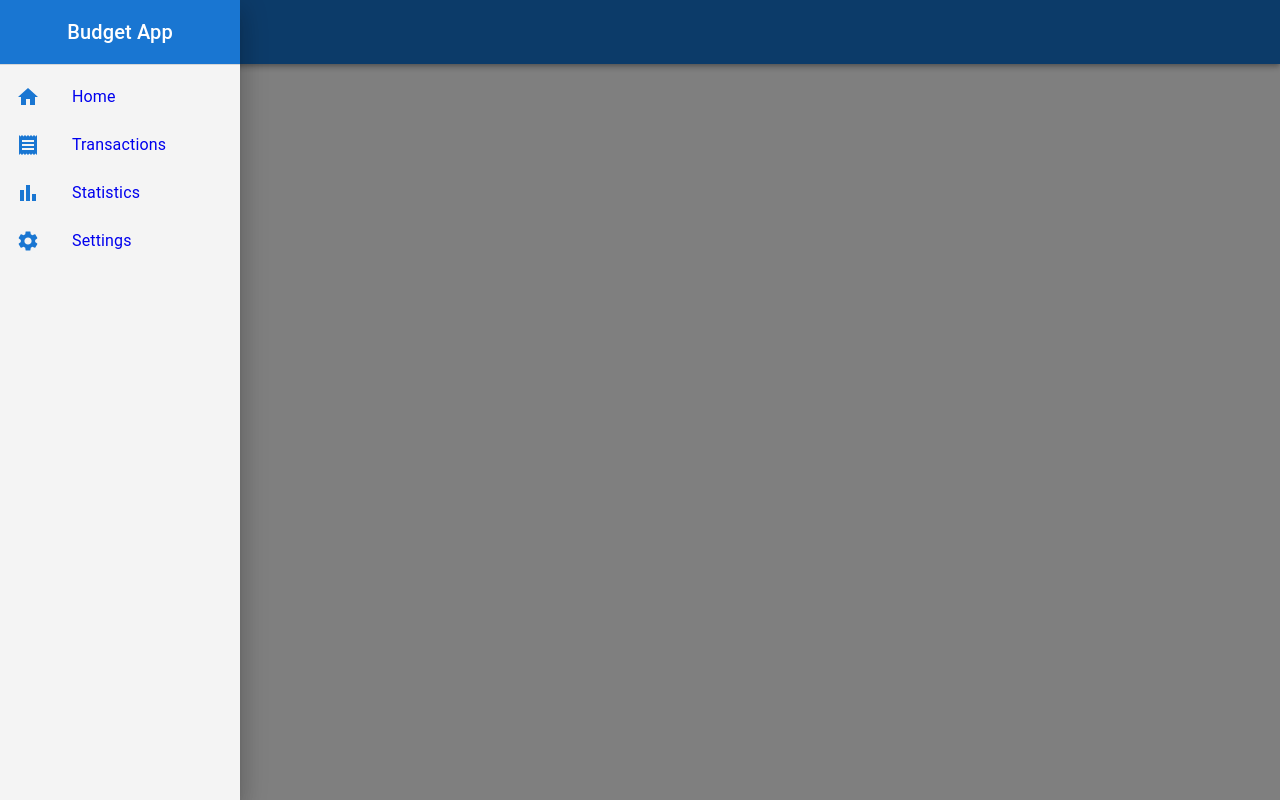
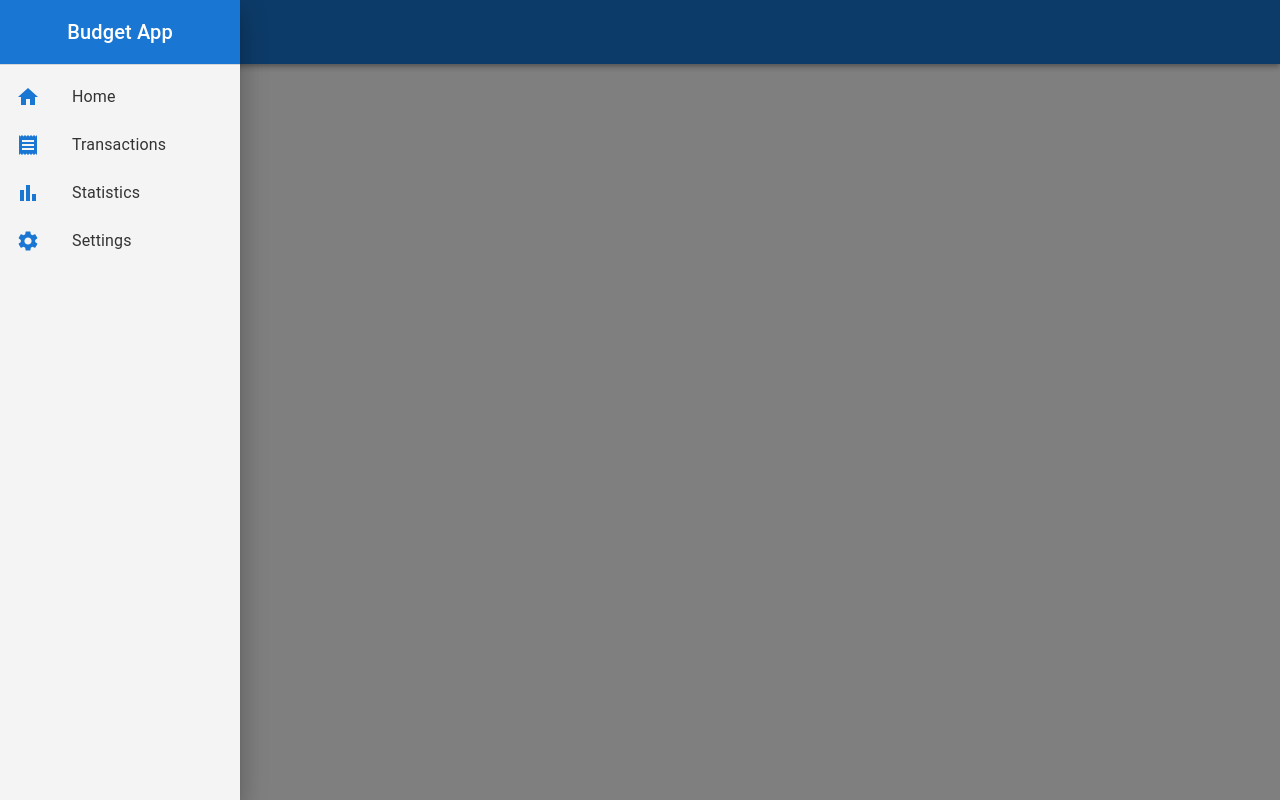
Before and after one commit to woojin18/abproject, a React (Create React App) app: page /statistics in a window 1280 px wide. Both pictures are taken after a click on the button "menu". Built offline with nearby package versions, Linux system fonts and the light colour scheme.

Commit message:
프리티어 설정

```diff
--- a/src/components/Sidebar.jsx
+++ b/src/components/Sidebar.jsx
@@ -1,14 +1,6 @@
 import React from "react";
-import {
-  Drawer,
-  List,
-  ListItem,
-  ListItemText,
-  ListItemIcon,
-  Divider,
-  Typography,
-  Box,
-} from "@mui/material";
+import { Drawer, List, ListItem, ListItemText, ListItemIcon, Divider, Typography, Box, ListItemButton } from "@mui/material";
+
 import { Home, Receipt, BarChart, Settings } from "@mui/icons-material";
 import { Link } from "react-router-dom";
 
@@ -18,60 +10,48 @@ function Sidebar({ isDrawerOpen, toggleDrawer }) {
       anchor="left"
       open={isDrawerOpen}
       onClose={toggleDrawer}
-      sx={{
-        "& .MuiDrawer-paper": {
-          width: 240,
-          backgroundColor: "#f4f4f4",
-          color: "#333",
-        },
-      }}
+      sx={{ "& .MuiDrawer-paper": { width: 240, backgroundColor: "#f4f4f4", color: "#333" } }}
     >
-      <Box
-        sx={{
-          padding: "16px",
-          textAlign: "center",
-          backgroundColor: "#1976d2",
-          color: "white",
-        }}
-      >
+      <Box sx={{ padding: "16px", textAlign: "center", backgroundColor: "#1976d2", color: "white" }}>
         <Typography variant="h6">Budget App</Typography>
       </Box>
       <Divider />
 
       <List>
-        <ListItem button component={Link} to="/" onClick={toggleDrawer}>
+        <ListItem disablePadding>
+          <ListItemButton component={Link} to="/" onClick={toggleDrawer}>
             <ListItemIcon>
               <Home sx={{ color: "#1976d2" }} />
             </ListItemIcon>
             <ListItemText primary="Home" />
+          </ListItemButton>
         </ListItem>
-        <ListItem
-          button
-          component={Link}
-          to="/transactions"
-          onClick={toggleDrawer}
-        >
+
+        <ListItem disablePadding>
+          <ListItemButton component={Link} to="/transactions" onClick={toggleDrawer}>
             <ListItemIcon>
               <Receipt sx={{ color: "#1976d2" }} />
             </ListItemIcon>
             <ListItemText primary="Transactions" />
+          </ListItemButton>
         </ListItem>
-        <ListItem
-          button
-          component={Link}
-          to="/statistics"
-          onClick={toggleDrawer}
-        >
+
+        <ListItem disablePadding>
+          <ListItemButton component={Link} to="/statistics" onClick={toggleDrawer}>
             <ListItemIcon>
               <BarChart sx={{ color: "#1976d2" }} />
             </ListItemIcon>
             <ListItemText primary="Statistics" />
+          </ListItemButton>
         </ListItem>
-        <ListItem button component={Link} to="/settings" onClick={toggleDrawer}>
+
+        <ListItem disablePadding>
+          <ListItemButton component={Link} to="/settings" onClick={toggleDrawer}>
             <ListItemIcon>
               <Settings sx={{ color: "#1976d2" }} />
             </ListItemIcon>
             <ListItemText primary="Settings" />
+          </ListItemButton>
         </ListItem>
       </List>
     </Drawer>
```
Also changed, not shown: 1 other file (tests, documents, lock files or other folders). Lines whose indentation alone changed are shown as unchanged.
